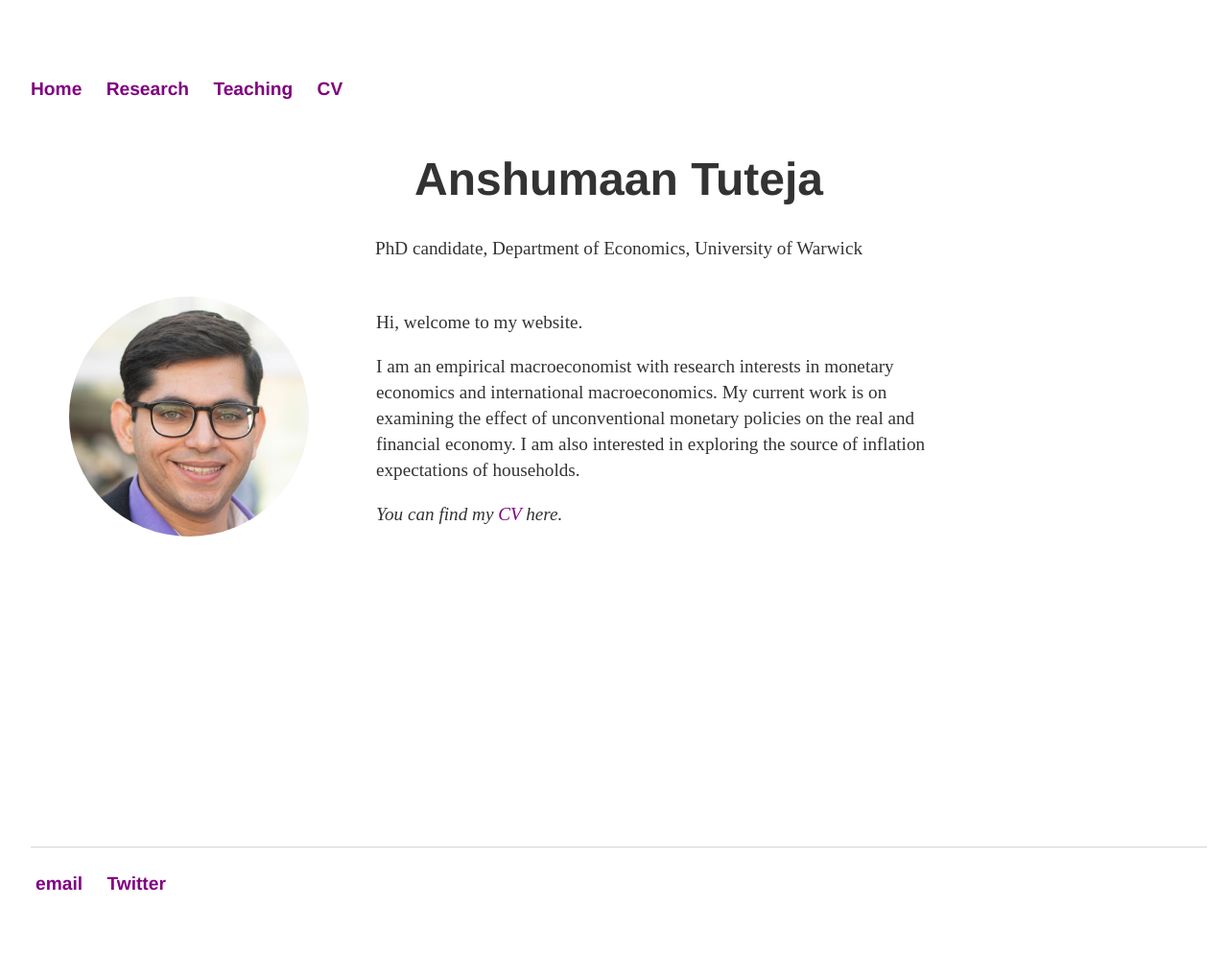
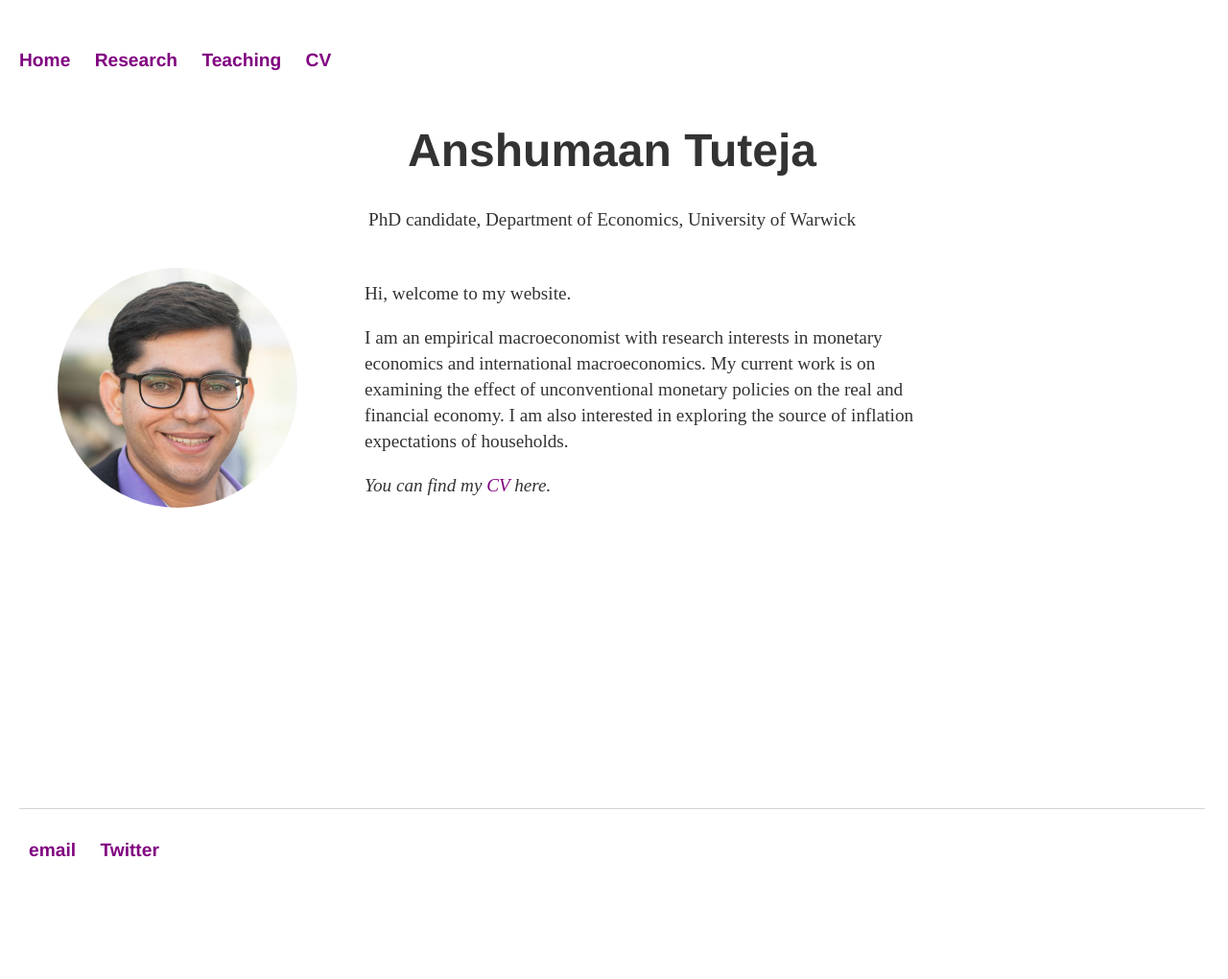
Before and after one commit to anshumaan-tuteja/anshumaan-tuteja.github.io, a Jekyll site: the page built from index.html, in a window 1280 px wide. Shown: the whole page at 96% size. Built offline with Jekyll 4.4.1, drawn with Linux system fonts in a browser that asks for light colours; after the commit the page ends 950 px from its top, so only the background shows below that.

Commit message:
Update main.css

```diff
--- a/css/main.css
+++ b/css/main.css
@@ -15,7 +15,7 @@ body {
     flex-wrap: wrap;
     flex-direction: column;
     color: #333;
-    margin: 60px auto;
+    margin: 30px 20px 20px;
     width: 95%;
     /* height: 95%; */
 }
@@ -82,8 +82,8 @@ p {
 footer {
     border-top: 1px solid #d5d5d5;
     font-size: 1em;
-    padding: 5px;
-    position: relative;
+    padding: 10px;
+    position: abslute;
     margin-top: auto;
     bottom: 0;
     left: 0;
```
